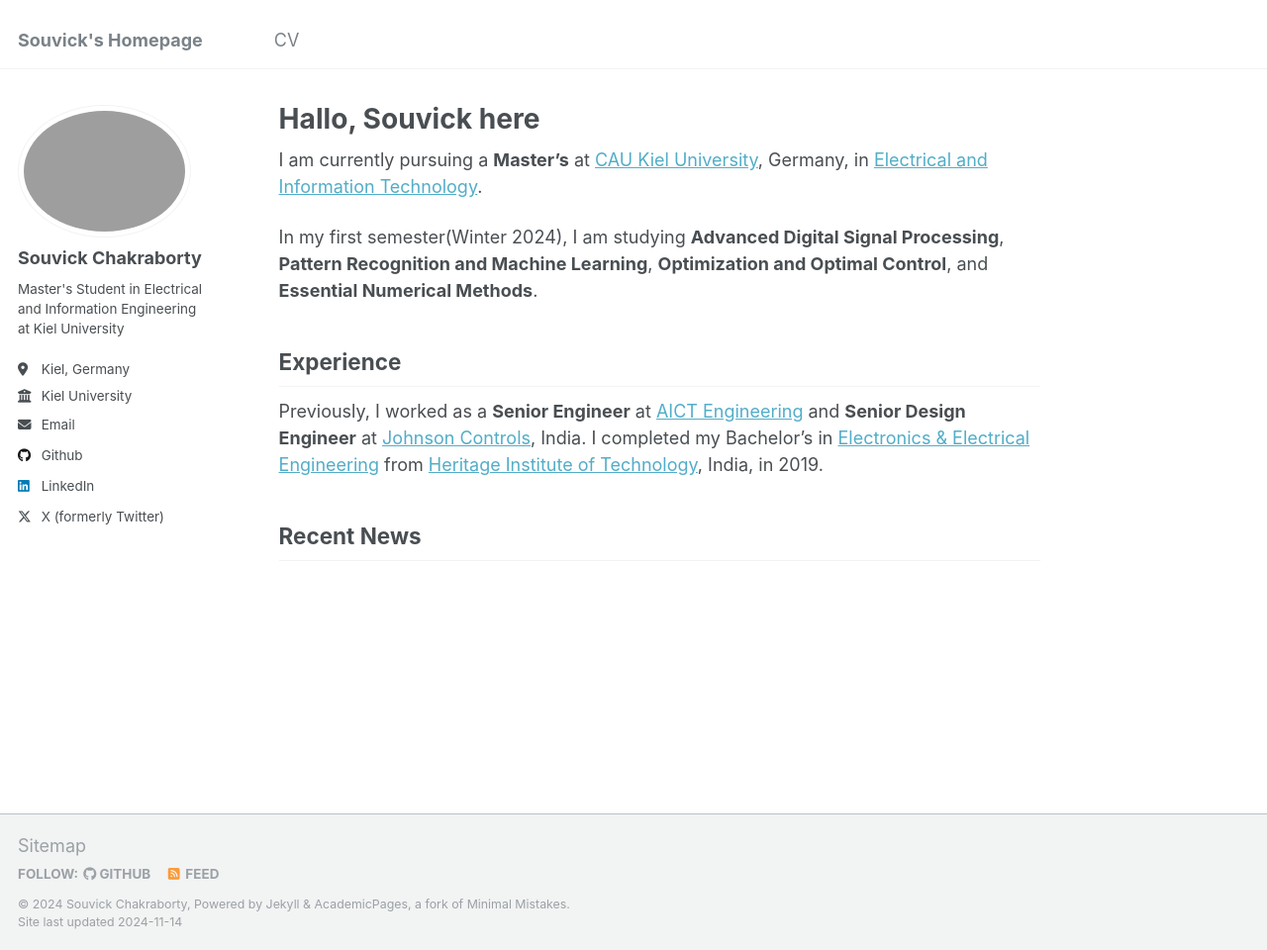
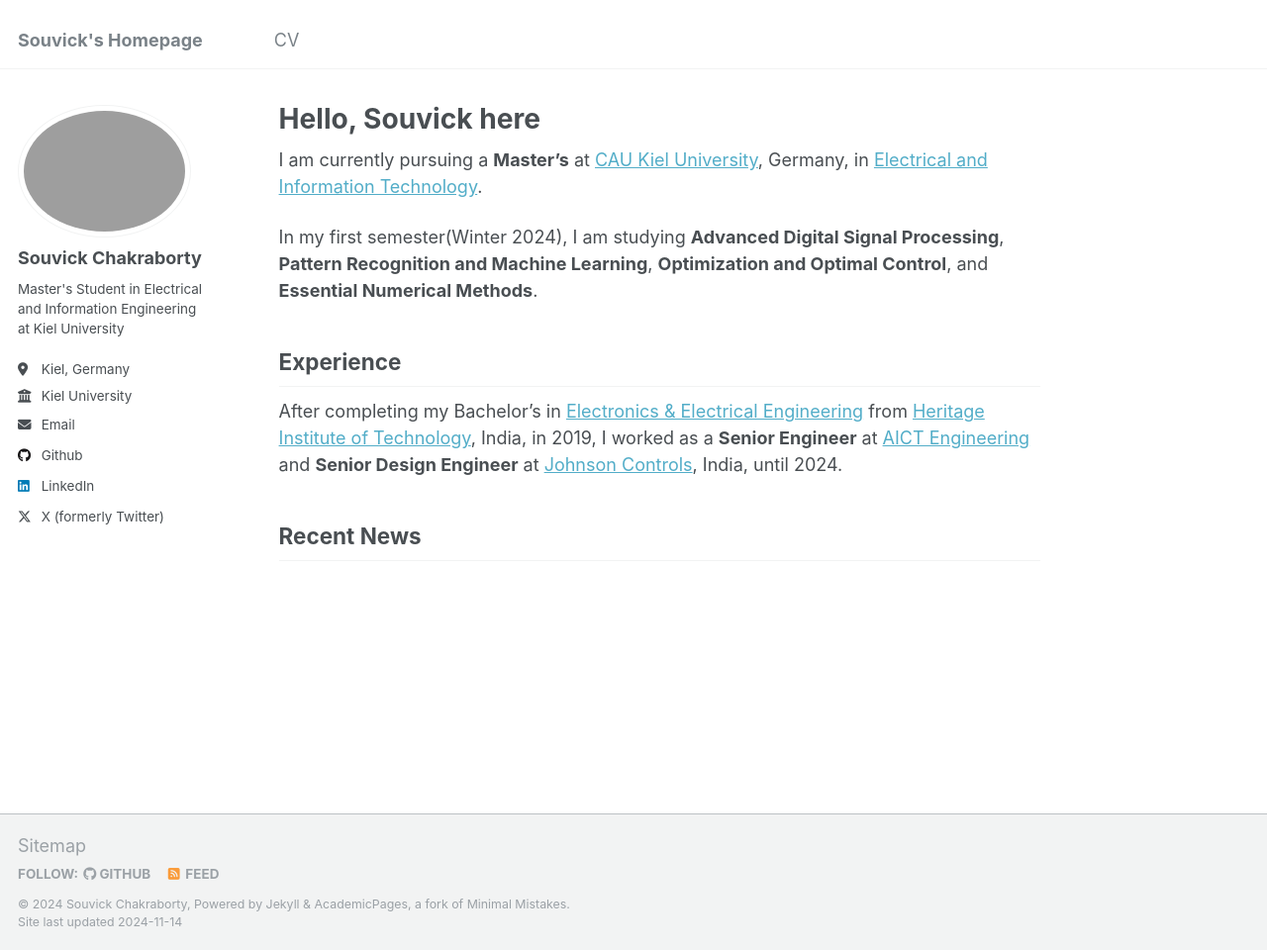
Before and after one commit to SouvickC/SouvickC.github.io, a Jekyll site: the page built from _pages/about.md, in a window 1280 px wide and 960 px high. Shown: the whole window at 99% size. Built offline with Jekyll 4.4.1, drawn with Linux system fonts in a browser that asks for light colours.

Commit message:
Your commit message

```diff
--- a/_pages/about.md
+++ b/_pages/about.md
@@ -1,6 +1,6 @@
 ---
 permalink: /
-title: "Hallo, Souvick here"
+title: "Hello, Souvick here"
 author_profile: true
 redirect_from:
   - /about/
@@ -14,10 +14,12 @@ In my first semester(Winter 2024), I am studying **Advanced Digital Signal Proce
 
 
 
-
 Experience
 ------
-Previously, I worked as a **Senior Engineer** at [AICT Engineering](https://www.innovativecontroltech.com/) and **Senior Design Engineer** at [Johnson Controls](https://www.johnsoncontrols.com/), India. I completed my Bachelor's in [Electronics & Electrical Engineering](https://heritageit.edu/AEIE.aspx) from [Heritage Institute of Technology](https://heritageit.edu/), India, in 2019.
+
+After completing my Bachelor's in [Electronics & Electrical Engineering](https://heritageit.edu/AEIE.aspx) from [Heritage Institute of Technology](https://heritageit.edu/), India, in 2019, I worked as a **Senior Engineer** at [AICT Engineering](https://www.innovativecontroltech.com/) and **Senior Design Engineer** at [Johnson Controls](https://www.johnsoncontrols.com/), India, until 2024.
+
+
 
 
 Recent News
```
